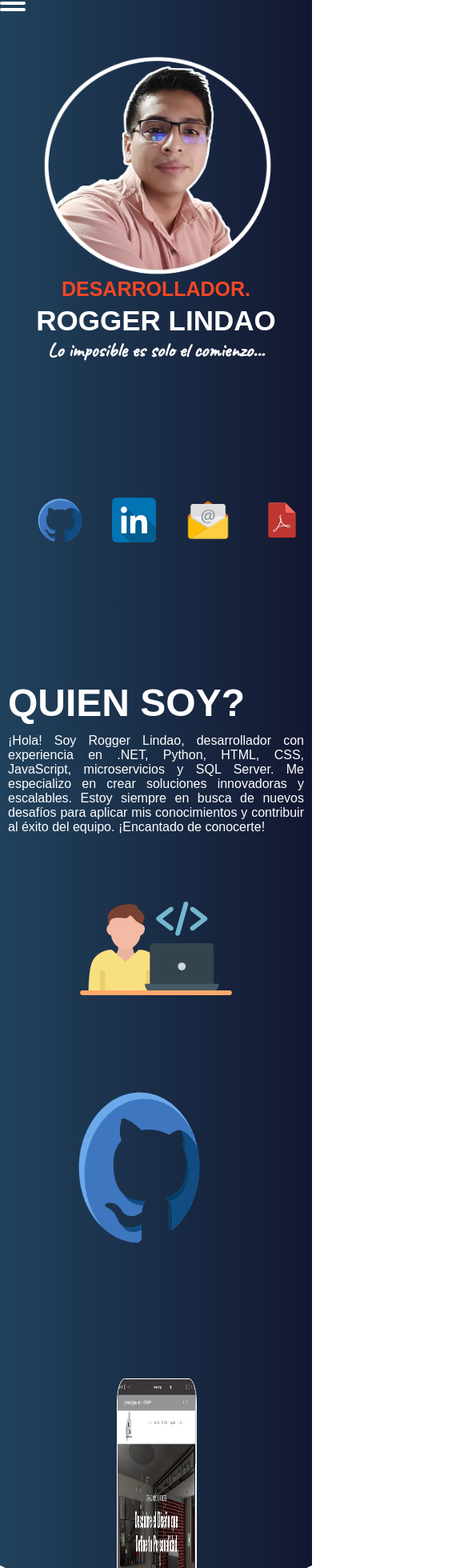
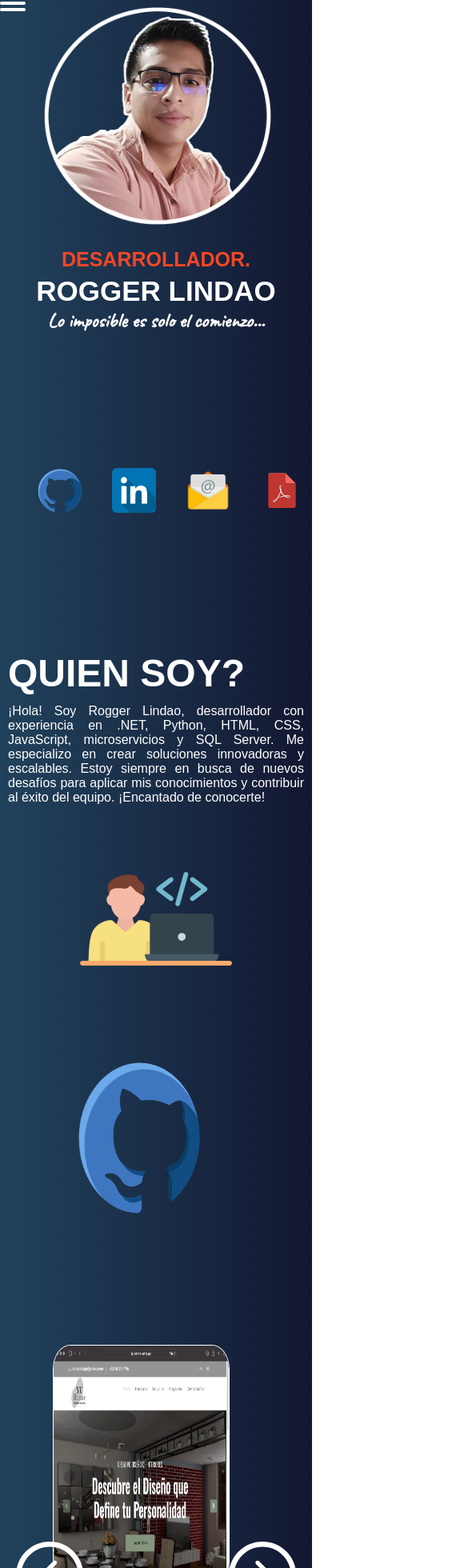
Before and after one commit to r06xd/Portfolio, an Angular app: page /comp-inicio in a window 390 px wide. Shown: the part 8-1968 px from the top of the page at 80% size, 585 px wide, since content can reach past the window. Built offline with nearby package versions, Linux system fonts and the light colour scheme.

Commit message:
cambios para visualizar en movil

```diff
--- a/src/app/comp-inicio/comp-inicio.component.html
+++ b/src/app/comp-inicio/comp-inicio.component.html
@@ -39,16 +39,7 @@
   <div id="proyectos" class="grid-item">
     <!--<a (click)="btnDerecha(derechaDisabled)"><img class="arow arow-izquierda"  src="assets/img/icon/arrow-left-thin-svgrepo-com.svg"></a>-->
     <!--<button class="btn_derecha" id="btnderecha" (click)="btnDerecha(derechaDisabled)" [disabled]="derechaDisabled">derecha</button>-->
-    <p>
-      <svg (click)="btnDerecha(derechaDisabled)"class="img-icon-arow arow" fill="#000000" version="1.1" id="Layer_1" xmlns="http://www.w3.org/2000/svg" xmlns:xlink="http://www.w3.org/1999/xlink"
-        width="800px" height="800px" viewBox="0 0 512 512" enable-background="new 0 0 512 512" xml:space="preserve">
-      <path d="M256,0C114.609,0,0,114.609,0,256s114.609,256,256,256s256-114.609,256-256S397.391,0,256,0z M256,472
-        c-119.297,0-216-96.703-216-216S136.703,40,256,40s216,96.703,216,216S375.297,472,256,472z" style="fill: white;"/>
-      <path d="M305.312,148.688c-6.25-6.25-16.375-6.25-22.625,0l-96,96c-6.25,6.25-6.25,16.375,0,22.625l96,96
-        C285.812,366.438,289.906,368,294,368s8.188-1.562,11.312-4.688c6.25-6.25,6.25-16.375,0-22.625L220.625,256l84.688-84.688
-        C311.562,165.062,311.562,154.938,305.312,148.688z" style="fill: white;"/>
-      </svg>
-    </p>
+
     <div class="conten-center-proyectos">
       <div class="container-cards">
         <div #card_back class="card card-back">
@@ -76,7 +67,17 @@
       </div>
       <ng-template #img_emty></ng-template>
       <!--<a (click)="btnIzquierda(izquierdaDisabled)"><img class="arow arow-derecha"  src="assets/img/icon/arrow-left-thin-svgrepo-com.svg"></a>-->
-      <p>
+
+      <!--<button class="btn_izquierda" id="btnizquierda" (click)="btnIzquierda(izquierdaDisabled)" [disabled]="izquierdaDisabled">izquierda</button>-->
+      <div class ="botones-proyectos">
+        <svg (click)="btnDerecha(derechaDisabled)"class="img-icon-arow arow" fill="#000000" version="1.1" id="Layer_1" xmlns="http://www.w3.org/2000/svg" xmlns:xlink="http://www.w3.org/1999/xlink"
+          width="800px" height="800px" viewBox="0 0 512 512" enable-background="new 0 0 512 512" xml:space="preserve">
+        <path d="M256,0C114.609,0,0,114.609,0,256s114.609,256,256,256s256-114.609,256-256S397.391,0,256,0z M256,472
+          c-119.297,0-216-96.703-216-216S136.703,40,256,40s216,96.703,216,216S375.297,472,256,472z" style="fill: white;"/>
+        <path d="M305.312,148.688c-6.25-6.25-16.375-6.25-22.625,0l-96,96c-6.25,6.25-6.25,16.375,0,22.625l96,96
+          C285.812,366.438,289.906,368,294,368s8.188-1.562,11.312-4.688c6.25-6.25,6.25-16.375,0-22.625L220.625,256l84.688-84.688
+          C311.562,165.062,311.562,154.938,305.312,148.688z" style="fill: white;"/>
+        </svg>
         <svg (click)="btnIzquierda(izquierdaDisabled)" class="img-icon-arow arow" fill="#000000" version="1.1" id="Layer_1" xmlns="http://www.w3.org/2000/svg" xmlns:xlink="http://www.w3.org/1999/xlink"
             width="800px" height="800px" viewBox="0 0 512 512" enable-background="new 0 0 512 512" xml:space="preserve">
             <path d="M256,0C114.609,0,0,114.609,0,256s114.609,256,256,256s256-114.609,256-256S397.391,0,256,0z M256,472
@@ -85,9 +86,9 @@
             C226.188,145.562,222.094,144,218,144s-8.188,1.562-11.312,4.688c-6.25,6.25-6.25,16.375,0,22.625L291.375,256l-84.688,84.688
             C200.438,346.938,200.438,357.062,206.688,363.312z" style="fill: white;"/>
         </svg>
-    </p>
-      <!--<button class="btn_izquierda" id="btnizquierda" (click)="btnIzquierda(izquierdaDisabled)" [disabled]="izquierdaDisabled">izquierda</button>-->
-  </div>
+      </div>
+    </div>
+
   <div id="contactame" class="grid-item">
     <div class="contactame-column iconos-contactos">
       <div class="contactame-item"><img class="img-icon-contacto" src="assets/img/icon/correo-electronico.png"><p>r06xd&#64;hotmail.es</p></div>
--- a/src/app/comp-inicio/comp-inicio.component.scss
+++ b/src/app/comp-inicio/comp-inicio.component.scss
@@ -53,8 +53,8 @@ h3.caveat {
     float: right;
       width: 25%;
       margin-left: 0px;
-      padding-right: 20%;
-      padding-top: 10%;
+      padding-right: 30vh;
+      padding-top: 20vh;
 }
 
 .img-icon{
@@ -159,12 +159,22 @@ padding-top: 10%;
 	}
 }
 
+.botones-proyectos{
+position: absolute;
+width: 100%;
+display: flex;
+justify-content: space-between;
+align-items: center;
+}
+
 /* PROYECTOS */
 
 #proyectos{
   display: flex;
+  flex-direction: column;
   align-items: center;
   justify-content: center;
+  padding-top: 15vh;
 }
 
 .conten-center-proyectos{
@@ -325,9 +335,11 @@ form{
 }
 
 .arow{
-  width: 100px;
+  width: 10vh;
   margin: 20px 20px;
   color: white;
+  padding: 0%;
+  height: 50%;
 }
 
 .arow-derecha{
@@ -375,11 +387,22 @@ form{
       padding: 10px;
     }
 
+    .row{
+      text-align: center;
+      display: flex;
+      flex-direction: column;
+      align-items: center;
+      justify-content: center
+    }
+
     .img-perfil{
         float: left;
         width: 80%;
         margin-left: 0px;
-        padding-left: 10%;
+        padding-left: 0%;
+
+        padding-right: 0%;
+        padding-top: 0%;
   }
 
   /* Estilos para el contenedor principal */
@@ -457,6 +480,44 @@ form{
     visibility: hidden;
   }
 
+  .img-card{
+    width: 100%;
+    height: 50%;
+    margin: 0%;
+  }
+
+  .content-card{
+    width: 100%;
+    height: 50%;
+    line-height: 1.5;
+  }
+  .card-actual{
+    width: 100%;
+  }
+
+  #contactame{
+    display: flex;
+    flex-direction: column;
+    align-items: center;
+    justify-content: center;
+    margin-top: 30vh;
+  }
+  .contactame-item{
+    flex-direction: column;
+  }
+  .iconos-contactos{
+    flex-direction: column;
+  }
+  .formulario-contacto{
+    flex-direction: column;
+  }
+  .contactame-column{
+    width: 100%;
+  }
+  .form-group{
+    flex-direction: column;
+  }
+
 }
 
 /*landscape*/
```
